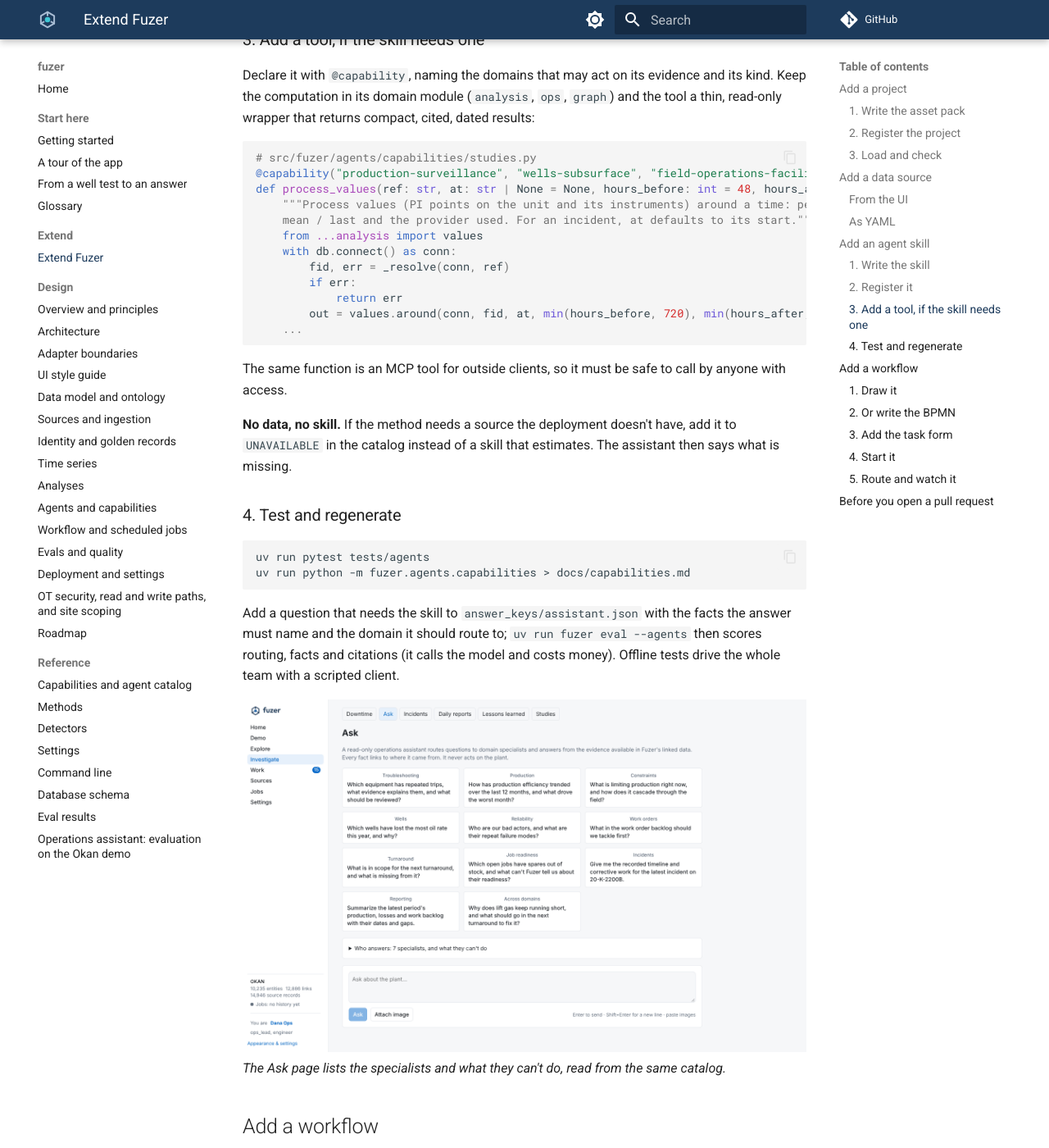
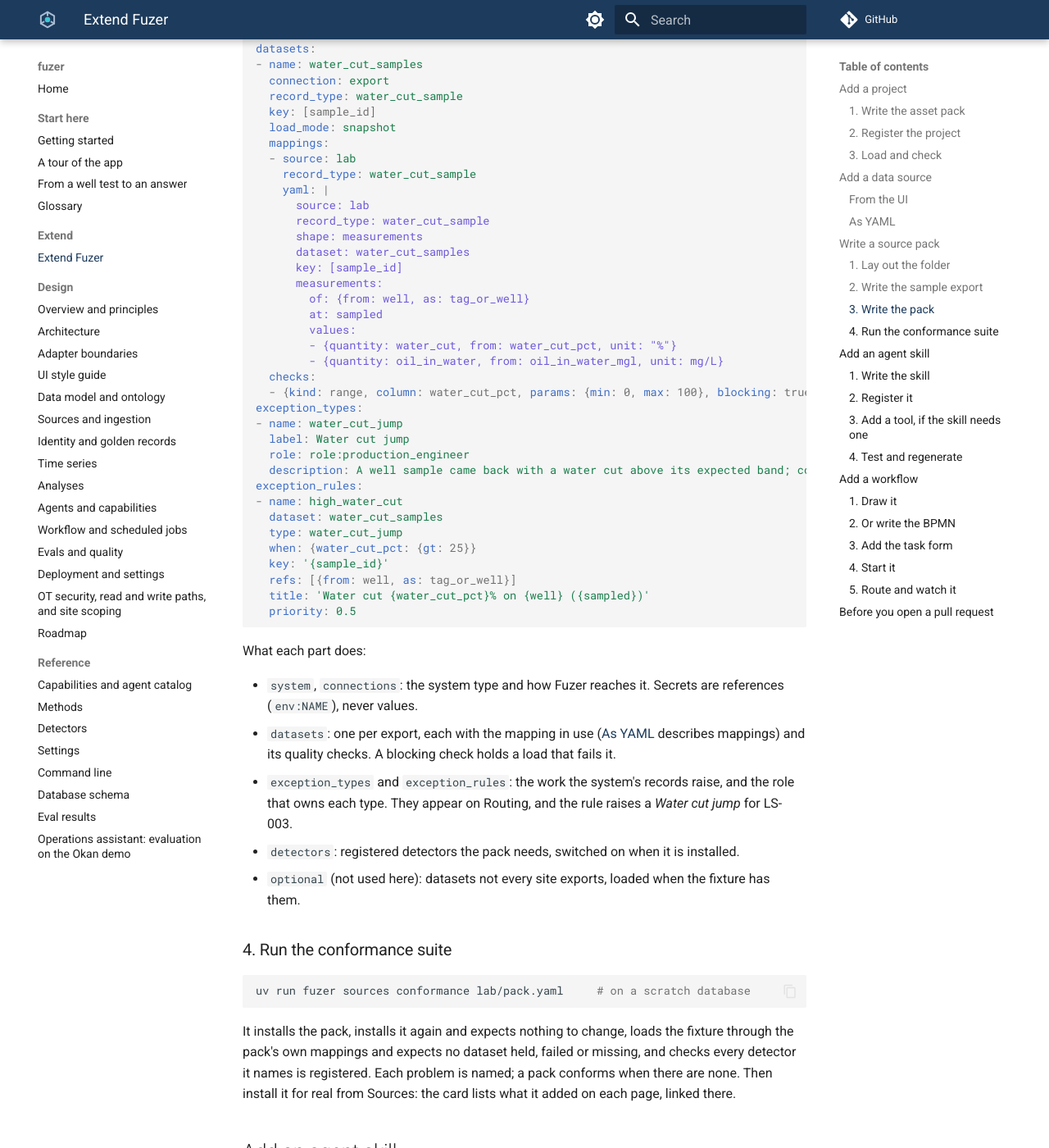
Before and after one commit to areed145/fuzer, an MkDocs documentation site: the page built from docs/extend.md, in a window 1280 px wide and 1400 px high, scrolled down 10655 px. Shown: the whole window at 82% size. Built offline with MkDocs 1.6.1 and Material for MkDocs 9.7.7, drawn with Linux system fonts in a browser that asks for light colours; comment, search, counter and statistics services are not loaded; some of the changed text lies outside the part shown.

Commit message:
Source pack walkthrough in docs/extend.md, built from the page and tested (P1.5d, #597)
Co-Authored-By: Claude Opus 5.5 <noreply@anthropic.com>
Claude-Session: https://claude.ai/code/session_01LEmc6QHyEkELry8432gcnt

````diff
--- a/docs/extend.md
+++ b/docs/extend.md
@@ -3,13 +3,15 @@
 Fuzer is meant to be reused, not forked. A new facility, a new system of record, a new kind of analysis
 for the assistant and a new way of routing work are each **configuration or a small, named addition** in
 one place, with a test and a generated reference page to show it took. This guide walks through the
-four most common extensions:
+five most common extensions:
 
 1. [Add a project](#add-a-project): a facility with its own asset pack and data.
 2. [Add a data source](#add-a-data-source): a new export, table or live system, from the UI or as YAML.
-3. [Add an agent skill](#add-an-agent-skill): a method the assistant's specialists can follow, and the tools
+3. [Write a source pack](#write-a-source-pack): one type of system, with its datasets, the work it raises and
+   its detectors, installed in one step.
+4. [Add an agent skill](#add-an-agent-skill): a method the assistant's specialists can follow, and the tools
    it needs.
-4. [Add a workflow](#add-a-workflow): a BPMN process that routes work between agents and people.
+5. [Add a workflow](#add-a-workflow): a BPMN process that routes work between agents and people.
 
 ```mermaid
 flowchart TB
@@ -281,6 +283,119 @@ across every adapter.
 **Tests.** `uv run pytest tests/sources` for mappings and ingest. Add the planted cases to the fake plant
 and an answer key under `fakeplant/` when the source changes matching, so `fuzer eval` scores it.
 
+## Write a source pack
+
+A **source pack** brings one type of system to Fuzer in a single YAML file: the system, how Fuzer reaches it,
+the datasets it exports with their mappings and checks, the work its records raise and who owns that work,
+and the detectors it relies on. A steward installs it from **Sources > Import a source pack** (or
+`fuzer sources import-pack`) and everything lands at once: datasets on Sources, types of work on Routing,
+detectors on Detection. The built-in systems are packs too, in
+[`src/fuzer/source_packs/`](https://github.com/areed145/fuzer/tree/main/src/fuzer/source_packs).
+
+This walkthrough writes a pack for a lab that reports water cut and oil-in-water on well samples. CI builds
+this exact pack from this page and runs the conformance suite on it (`tests/sources/test_pack_conformance.py`),
+so the example always installs and loads.
+
+### 1. Lay out the folder
+
+A pack is its YAML file and a **fixture**: a folder of sample exports, as the system writes them. The
+conformance suite loads the fixture, and a project without the real system can try the pack on it.
+
+```text
+lab/
+  pack.yaml
+  samples/
+    water_cut_samples.csv
+```
+
+### 2. Write the sample export
+
+One file per dataset, named after the dataset. Dates may be relative (`today-30d`), so the sample stays
+recent:
+
+```csv title="lab/samples/water_cut_samples.csv"
+sample_id,well,sampled,water_cut_pct,oil_in_water_mgl
+LS-001,KR12-03H,today-30d,18.5,12
+LS-002,KR12-03H,today-23d,19.1,14
+LS-003,KR12-03H,today-16d,27.4,15
+LS-004,A1FT1002,today-9d,4.2,31
+```
+
+### 3. Write the pack
+
+```yaml title="lab/pack.yaml"
+fuzer_source_pack: 1
+fixture: samples                  # the sample exports, relative to this file
+detectors: [source_health]        # a stale, held or failing lab feed raises work
+system:
+  name: lab
+  kind: lims
+  owner: ana
+connections:
+- name: export
+  type: folder
+  config: {path: lab/samples}     # where the real exports land; the installer can point it elsewhere
+datasets:
+- name: water_cut_samples
+  connection: export
+  record_type: water_cut_sample
+  key: [sample_id]
+  load_mode: snapshot
+  mappings:
+  - source: lab
+    record_type: water_cut_sample
+    yaml: |
+      source: lab
+      record_type: water_cut_sample
+      shape: measurements
+      dataset: water_cut_samples
+      key: [sample_id]
+      measurements:
+        of: {from: well, as: tag_or_well}
+        at: sampled
+        values:
+        - {quantity: water_cut, from: water_cut_pct, unit: "%"}
+        - {quantity: oil_in_water, from: oil_in_water_mgl, unit: mg/L}
+  checks:
+  - {kind: range, column: water_cut_pct, params: {min: 0, max: 100}, blocking: true}
+exception_types:
+- name: water_cut_jump
+  label: Water cut jump
+  role: role:production_engineer
+  description: A well sample came back with a water cut above its expected band; confirm it and review the well.
+exception_rules:
+- name: high_water_cut
+  dataset: water_cut_samples
+  type: water_cut_jump
+  when: {water_cut_pct: {gt: 25}}
+  key: '{sample_id}'
+  refs: [{from: well, as: tag_or_well}]
+  title: 'Water cut {water_cut_pct}% on {well} ({sampled})'
+  priority: 0.5
+```
+
+What each part does:
+
+- `system`, `connections`: the system type and how Fuzer reaches it. Secrets are references (`env:NAME`),
+  never values.
+- `datasets`: one per export, each with the mapping in use ([As YAML](#as-yaml) describes mappings) and its
+  quality checks. A blocking check holds a load that fails it.
+- `exception_types` and `exception_rules`: the work the system's records raise, and the role that owns each
+  type. They appear on Routing, and the rule raises a *Water cut jump* for LS-003.
+- `detectors`: registered detectors the pack needs, switched on when it is installed.
+- `optional` (not used here): datasets not every site exports, loaded when the fixture has them.
+
+### 4. Run the conformance suite
+
+```sh
+uv run fuzer sources conformance lab/pack.yaml     # on a scratch database
+```
+
+It installs the pack, installs it again and expects nothing to change, loads the fixture through the pack's
+own mappings and expects no dataset held, failed or missing, and checks every detector it names is
+registered. Each problem is named; a pack conforms when there are none. Then install it for real from
+Sources: the card lists what it added on each page, linked there.
+
 ## Add an agent skill
 
 The operations assistant is an orchestrator and seven domain specialists
````
Also changed, not shown: 1 other file.
